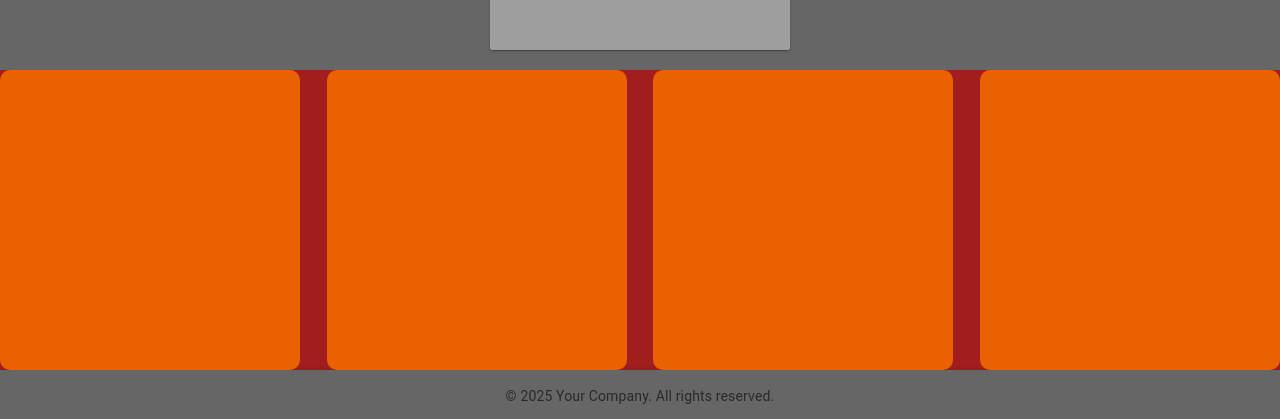
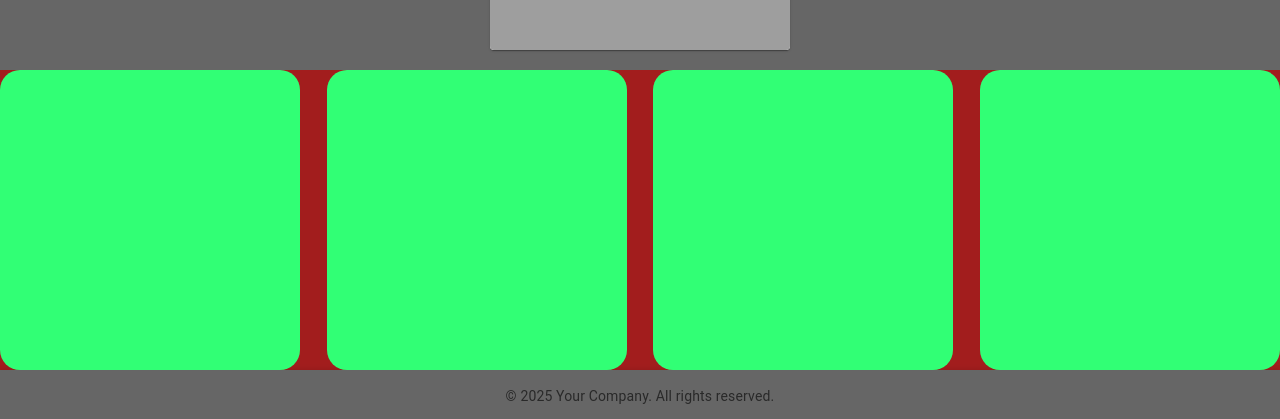
Before and after one commit to Gopiraj2306/maptask-react, a React (Vite) app: page / in a window 1280 px wide. Shown: the part 1748-2167 px from the top of the page. Built offline with nearby package versions, Linux system fonts and the light colour scheme; grey boxes are pictures that could not be loaded.

Commit message:
change the border radius and color

```diff
--- a/src/components/WorldMap.css
+++ b/src/components/WorldMap.css
@@ -128,8 +128,9 @@ body{
   background-color: #a21d1d;
 }
 .design{
-  background-color: #ea6100;
+  background-color: #31ff75;
   height: 300px;
   width: 300px;
-  border-radius: 10px;
+  border-radius: 20px;
+
 }
--- a/src/components/para.jsx
+++ b/src/components/para.jsx
@@ -9,7 +9,7 @@ function Para(){
         <div className="design"></div>
         </div>
 
-
+        // gopiiiii
     )
 }
 export default Para
```
